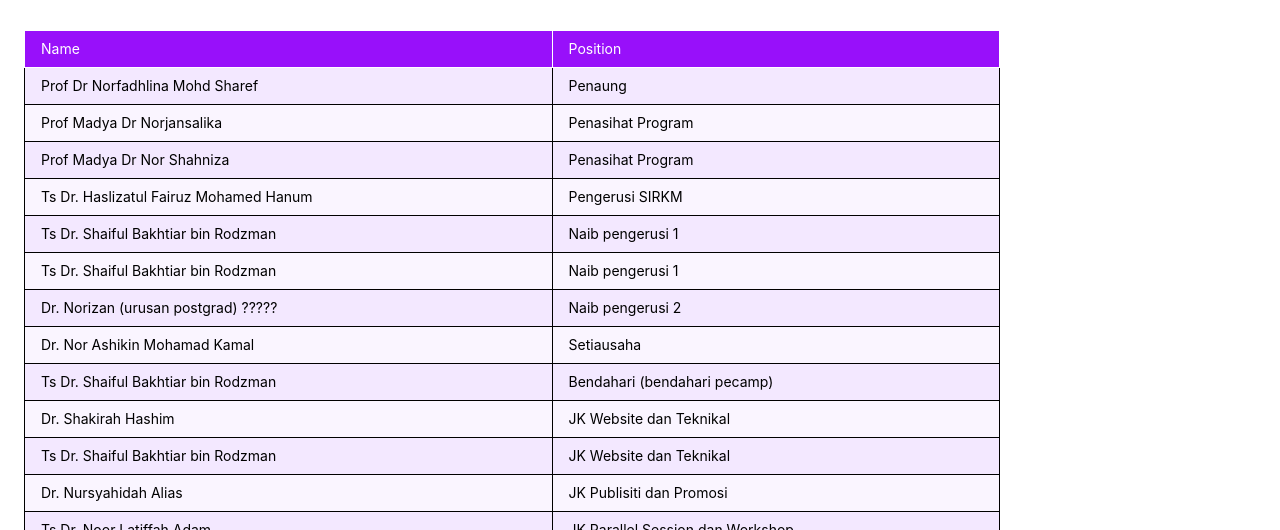
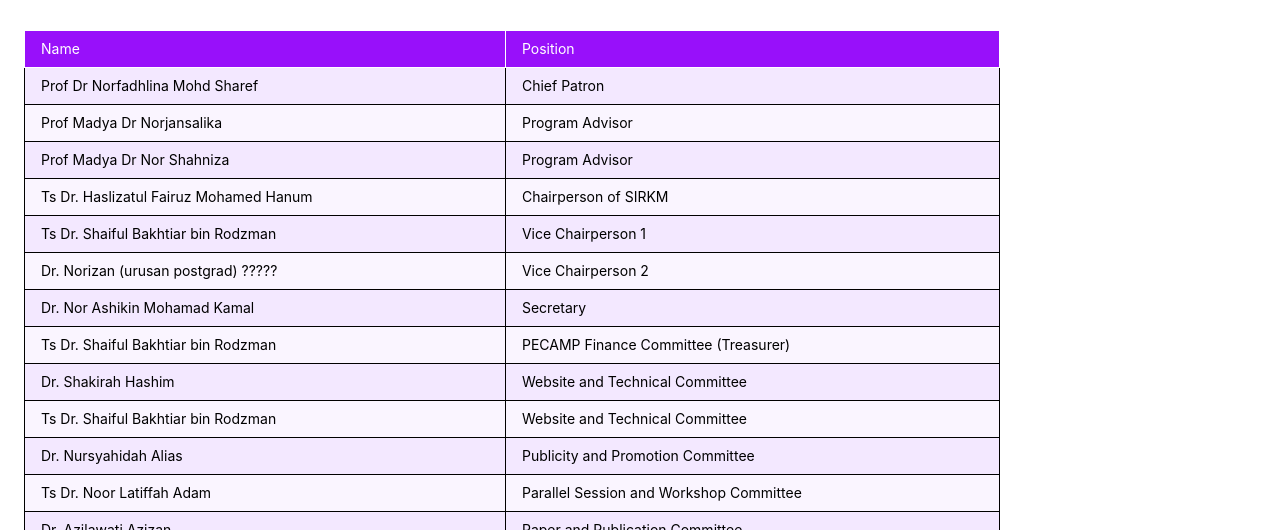
Before and after one commit to zafarshahrin/SIRKM2025, a Vue app: page /committee in a window 1280 px wide. Shown: the part 422-952 px from the top of the page. Built offline with nearby package versions, Linux system fonts and the light colour scheme.

Commit message:
latest 2500

```diff
--- a/src/components/views/committee.vue
+++ b/src/components/views/committee.vue
@@ -38,61 +38,58 @@
           <tbody>
             <tr class="bg-purple-100">
               <td class="border px-4 py-2">Prof Dr Norfadhlina Mohd Sharef</td>
-              <td class="border px-4 py-2">Penaung</td>
+              <td class="border px-4 py-2">Chief Patron</td>
             </tr>
             <tr class="bg-purple-50">
               <td class="border px-4 py-2">Prof Madya Dr Norjansalika</td>
-              <td class="border px-4 py-2">Penasihat Program</td>
+              <td class="border px-4 py-2">Program Advisor</td>
             </tr>
             <tr class="bg-purple-100">
               <td class="border px-4 py-2">Prof Madya Dr Nor Shahniza</td>
-              <td class="border px-4 py-2">Penasihat Program</td>
+              <td class="border px-4 py-2">Program Advisor</td>
             </tr>
                         <tr class="bg-purple-50">
               <td class="border px-4 py-2">Ts Dr. Haslizatul Fairuz Mohamed Hanum</td>
-              <td class="border px-4 py-2">Pengerusi SIRKM</td>
+              <td class="border px-4 py-2">Chairperson of SIRKM</td>
             </tr>
                                     <tr class="bg-purple-100">
               <td class="border px-4 py-2">Ts Dr. Shaiful Bakhtiar bin Rodzman</td>
-              <td class="border px-4 py-2">Naib pengerusi 1</td>
+              <td class="border px-4 py-2">Vice Chairperson 1</td>
+            </tr>
+
+                                    <tr class="bg-purple-50">
+              <td class="border px-4 py-2">Dr. Norizan (urusan postgrad) ?????</td>
+              <td class="border px-4 py-2">Vice Chairperson 2</td>
+            </tr>
+                                                <tr class="bg-purple-100">
+              <td class="border px-4 py-2">Dr. Nor Ashikin Mohamad Kamal</td>
+              <td class="border px-4 py-2">Secretary</td>
             </tr>
                                                             <tr class="bg-purple-50">
               <td class="border px-4 py-2">Ts Dr. Shaiful Bakhtiar bin Rodzman</td>
-              <td class="border px-4 py-2">Naib pengerusi 1</td>
+              <td class="border px-4 py-2">PECAMP Finance Committee (Treasurer)</td>
             </tr>
                                                                         <tr class="bg-purple-100">
-              <td class="border px-4 py-2">Dr. Norizan (urusan postgrad) ?????</td>
-              <td class="border px-4 py-2">Naib pengerusi 2</td>
+              <td class="border px-4 py-2">Dr. Shakirah Hashim</td>
+              <td class="border px-4 py-2">Website and Technical Committee</td>
             </tr>
                                                                                     <tr class="bg-purple-50">
-              <td class="border px-4 py-2">Dr. Nor Ashikin Mohamad Kamal</td>
-              <td class="border px-4 py-2">Setiausaha</td>
+              <td class="border px-4 py-2">Ts Dr. Shaiful Bakhtiar bin Rodzman</td>
+              <td class="border px-4 py-2">Website and Technical Committee</td>
             </tr>
                                                                                                 <tr class="bg-purple-100">
-              <td class="border px-4 py-2">Ts Dr. Shaiful Bakhtiar bin Rodzman</td>
-              <td class="border px-4 py-2">Bendahari (bendahari pecamp)</td>
+              <td class="border px-4 py-2">Dr. Nursyahidah Alias</td>
+              <td class="border px-4 py-2">Publicity and Promotion Committee</td>
             </tr>
                                                                                                             <tr class="bg-purple-50">
-              <td class="border px-4 py-2">Dr. Shakirah Hashim</td>
-              <td class="border px-4 py-2">JK Website dan Teknikal</td>
+              <td class="border px-4 py-2">Ts Dr. Noor Latiffah Adam</td>
+              <td class="border px-4 py-2">Parallel Session and Workshop Committee</td>
             </tr>
                                                                                                                         <tr class="bg-purple-100">
-              <td class="border px-4 py-2">Ts Dr. Shaiful Bakhtiar bin Rodzman</td>
-              <td class="border px-4 py-2">JK Website dan Teknikal</td>
+              <td class="border px-4 py-2">Dr. Azilawati Azizan</td>
+              <td class="border px-4 py-2">Paper and Publication Committee</td>
             </tr>
                                                                                                                                     <tr class="bg-purple-50">
-              <td class="border px-4 py-2">Dr. Nursyahidah Alias</td>
-              <td class="border px-4 py-2">JK Publisiti dan Promosi</td>
-            </tr>
-                                                                                                            <tr class="bg-purple-100">
-              <td class="border px-4 py-2">Ts Dr. Noor Latiffah Adam</td>
-              <td class="border px-4 py-2">JK Parallel Session dan Workshop</td>
-            </tr>
-                                                                                                                        <tr class="bg-purple-50">
-              <td class="border px-4 py-2">Dr. Azilawati Azizan</td>
-              <td class="border px-4 py-2">JK Paper and Publication</td>
-            </tr>
-                                                                                                                                    <tr class="bg-purple-100">
               <td class="border px-4 py-2">Ts Dr. Shaiful Bakhtiar bin Rodzman</td>
               <td class="border px-4 py-2">Event Manager </td>
             </tr>
```
Lines whose indentation alone changed are shown as unchanged.
